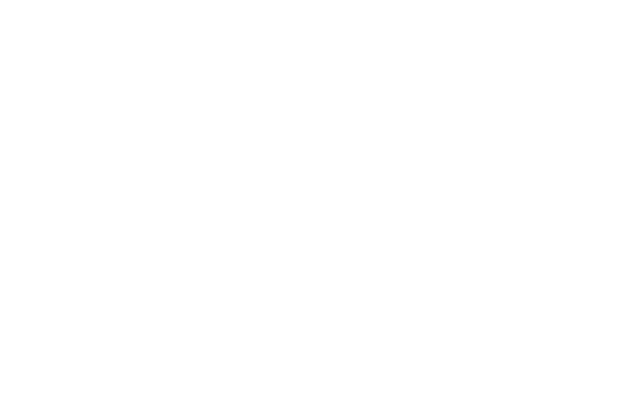
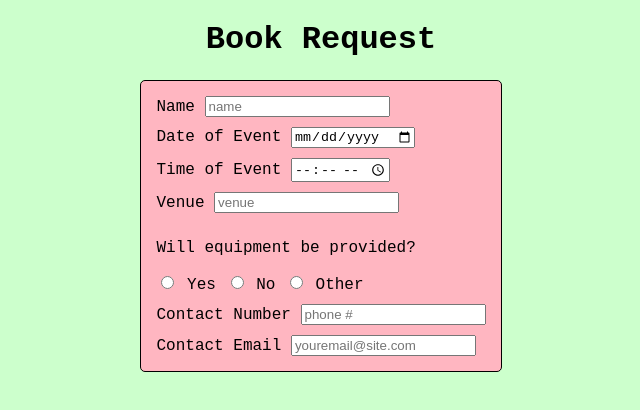
Before and after one commit to jamesIVdeveloper/trailer-flowers, a plain HTML site: page book-page/book-page.html in a window 1280 px wide. Shown: the whole page, without its empty margins (319-959 px from the left). Drawn offline with Linux system fonts and the light colour scheme.

Commit message:
added book page

```diff
--- a/book-page/book-page.css
+++ b/book-page/book-page.css
@@ -0,0 +1,28 @@
+body {
+  background: #ccffcc;
+  font-family: "Courier New", sans-serif, monospace;
+}
+
+header h1 {
+  text-align: center;
+}
+
+main {
+  display: flex;
+  justify-content: center;
+  align-items: center;
+}
+
+#book-form {
+  background: #ffb6c1;
+  height: auto;
+  width: auto;
+  padding: 10px;
+  border: solid;
+  border-width: 1px;
+  border-radius: 5px;
+}
+
+#form-line {
+  padding: 5px;
+}
--- a/book-page/book-page.html
+++ b/book-page/book-page.html
@@ -7,5 +7,46 @@
     <link href="book-page.css" rel="stylesheet" type="text/css" />
     <title>Book</title>
   </head>
-  <body></body>
+  <body>
+    <header "book-header">
+      <h1>Book Request</h1>
+    </header>
+    <main id="book-main">
+      <form action="" id="book-form">
+        <div id="form-line">
+          <label for="name" id="name-label">Name </label>
+          <input type="text" name="name" id="name" placeholder="name" />
+        </div>
+        <div id="form-line">
+          <label for="date" id="date-label">Date of Event </label>
+          <input type="date" name="date" id="date" />
+        </div>
+        <div id="form-line">
+          <label for="time" id="time-label">Time of Event </label>
+          <input type="time" name="time" id="time" />
+        </div>
+        <div id="form-line">
+          <label for="venue" id="venue-label">Venue </label>
+          <input type="text" name="venue" id="venue" placeholder="venue" />
+        </div>
+        <div id="form-line">
+          <p>Will equipment be provided? </p>
+          <input type="radio" id="yes" name="equipment" value="yes" />
+          <label for="yes">Yes</label>
+          <input type="radio" id="no" name="equipment" value="no" />
+          <label for="no">No</label>
+          <input type="radio" id="other" name="equipment" value="other" />
+          <label for="other">Other</label>
+        </div>
+        <div id="form-line">
+          <label for="number" id="number-label">Contact Number </label>
+          <input type="text" id="number" name="number" placeholder="phone #" />
+        </div>
+        <div id="form-line">
+          <label type="text" id="email-label">Contact Email </label>
+          <input type="email" id="email" name="email" placeholder="youremail@site.com" />
+        </div>
+      </form>
+    </main>
+  </body>
 </html>
```
